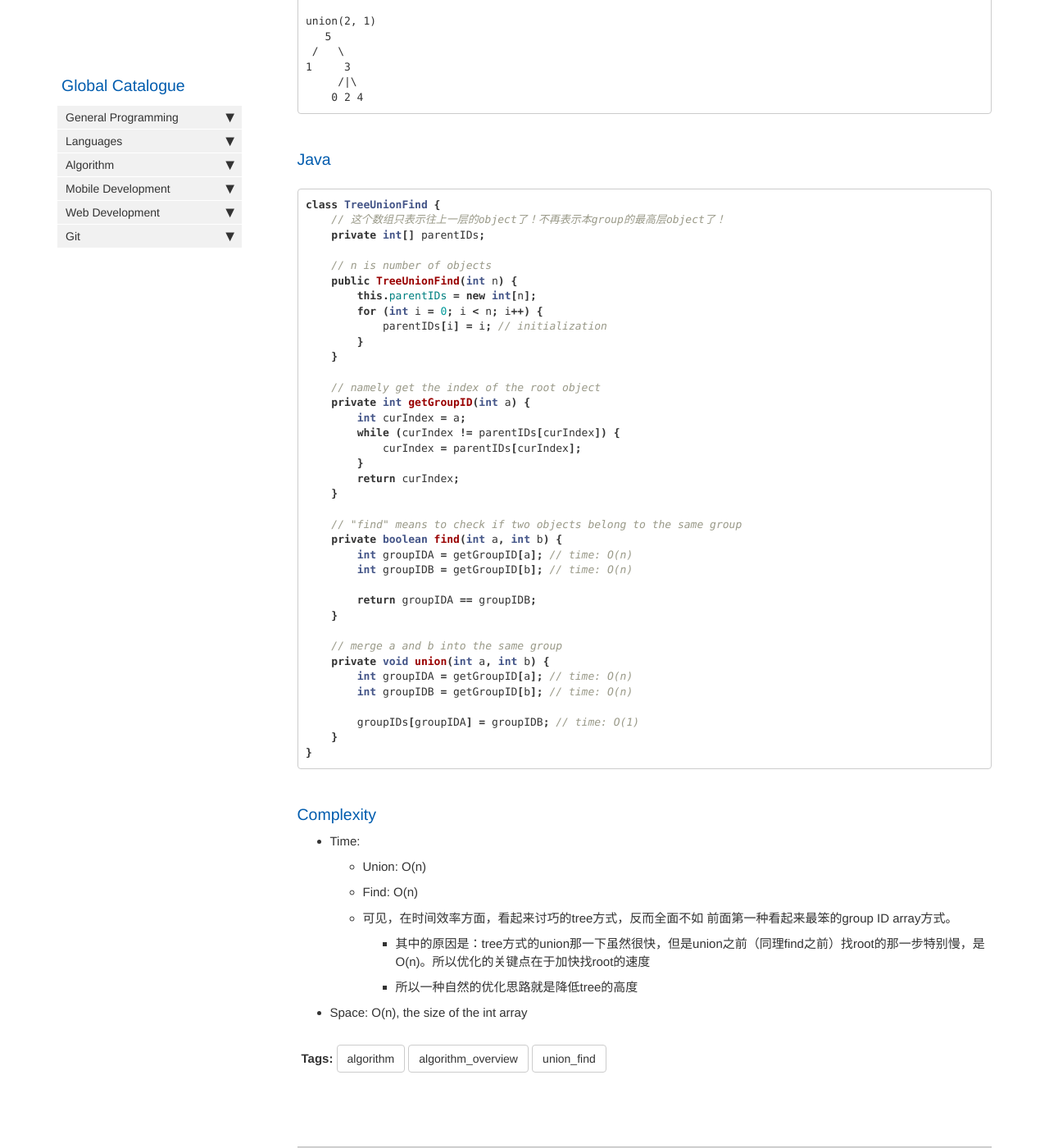
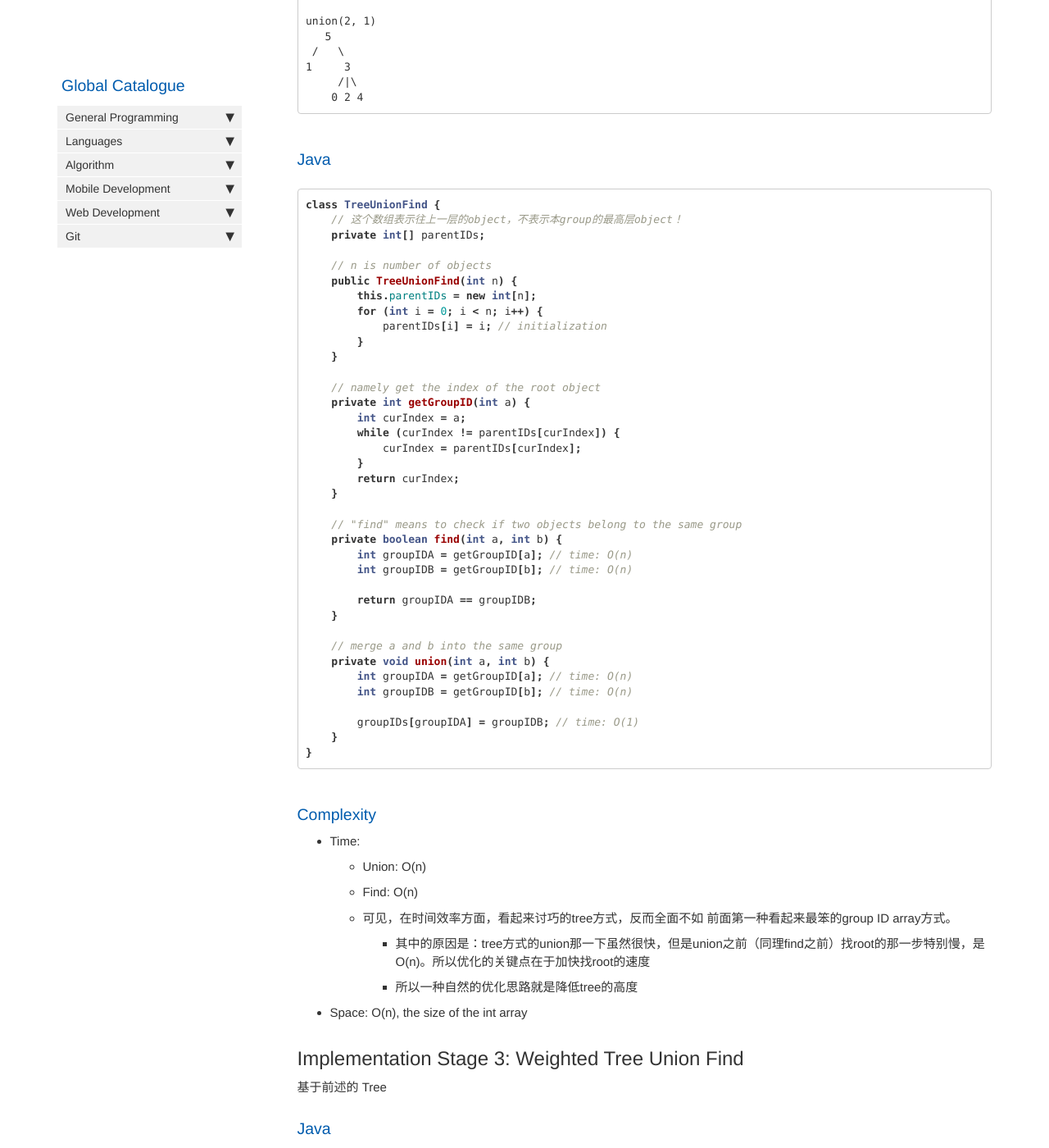
Before and after one commit to HungryOrc/hungryorc.github.io, a Jekyll site: the page built from pages/algorithm/algorithm_union_find.md, in a window 1280 px wide and 1400 px high, scrolled down 2132 px. Shown: the whole window at 82% size. Built offline with Jekyll 4.4.1, drawn with Linux system fonts in a browser that asks for light colours; nearby versions of some CDN libraries; comment, search, counter and statistics services are not loaded; some of the changed text lies outside the part shown.

Commit message:
Update algorithm_union_find.md

````diff
--- a/pages/algorithm/algorithm_union_find.md
+++ b/pages/algorithm/algorithm_union_find.md
@@ -109,7 +109,62 @@
 ### Java
 ```java
 class TreeUnionFind {
-    // 这个数组只表示往上一层的object了！不再表示本group的最高层object了！
+    // 这个数组表示往上一层的object，不表示本group的最高层object！
+    private int[] parentIDs;
+
+    // n is number of objects
+    public TreeUnionFind(int n) {
+        this.parentIDs = new int[n];
+        for (int i = 0; i < n; i++) {
+            parentIDs[i] = i; // initialization
+        }
+    }
+
+    // namely get the index of the root object
+    private int getGroupID(int a) {
+        int curIndex = a;
+        while (curIndex != parentIDs[curIndex]) {
+            curIndex = parentIDs[curIndex];
+        }
+        return curIndex;
+    }
+
+    // "find" means to check if two objects belong to the same group
+    private boolean find(int a, int b) {
+        int groupIDA = getGroupID[a]; // time: O(n)
+        int groupIDB = getGroupID[b]; // time: O(n)
+
+        return groupIDA == groupIDB;
+    }
+
+    // merge a and b into the same group
+    private void union(int a, int b) {
+        int groupIDA = getGroupID[a]; // time: O(n)
+        int groupIDB = getGroupID[b]; // time: O(n)
+
+        groupIDs[groupIDA] = groupIDB; // time: O(1)
+    }
+}
+```
+
+### Complexity
+* Time:
+  * Union: O(n)
+  * Find: O(n)
+  * 可见，在时间效率方面，看起来讨巧的tree方式，反而全面不如 前面第一种看起来最笨的group ID array方式。
+    * 其中的原因是：tree方式的union那一下虽然很快，但是union之前（同理find之前）找root的那一步特别慢，是O(n)。所以优化的关键点在于加快找root的速度
+    * 所以一种自然的优化思路就是降低tree的高度
+* Space: O(n), the size of the int array
+
+
+## Implementation Stage 3: Weighted Tree Union Find
+基于前述的 Tree
+
+
+### Java
+```java
+class TreeUnionFind {
+    // 这个数组表示往上一层的object，不表示本group的最高层object！
     private int[] parentIDs;
 
     // n is number of objects
@@ -158,4 +213,5 @@
 
 
 
+
 {% include links.html %}
````
